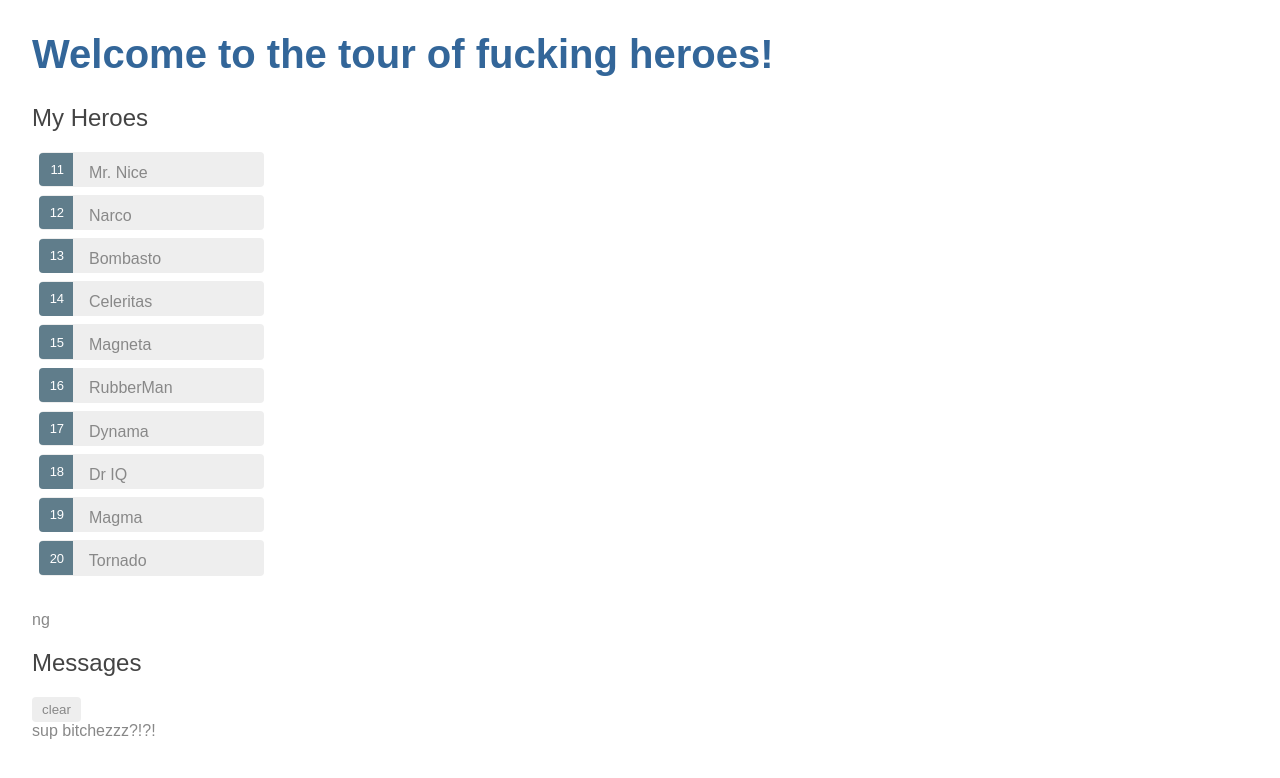
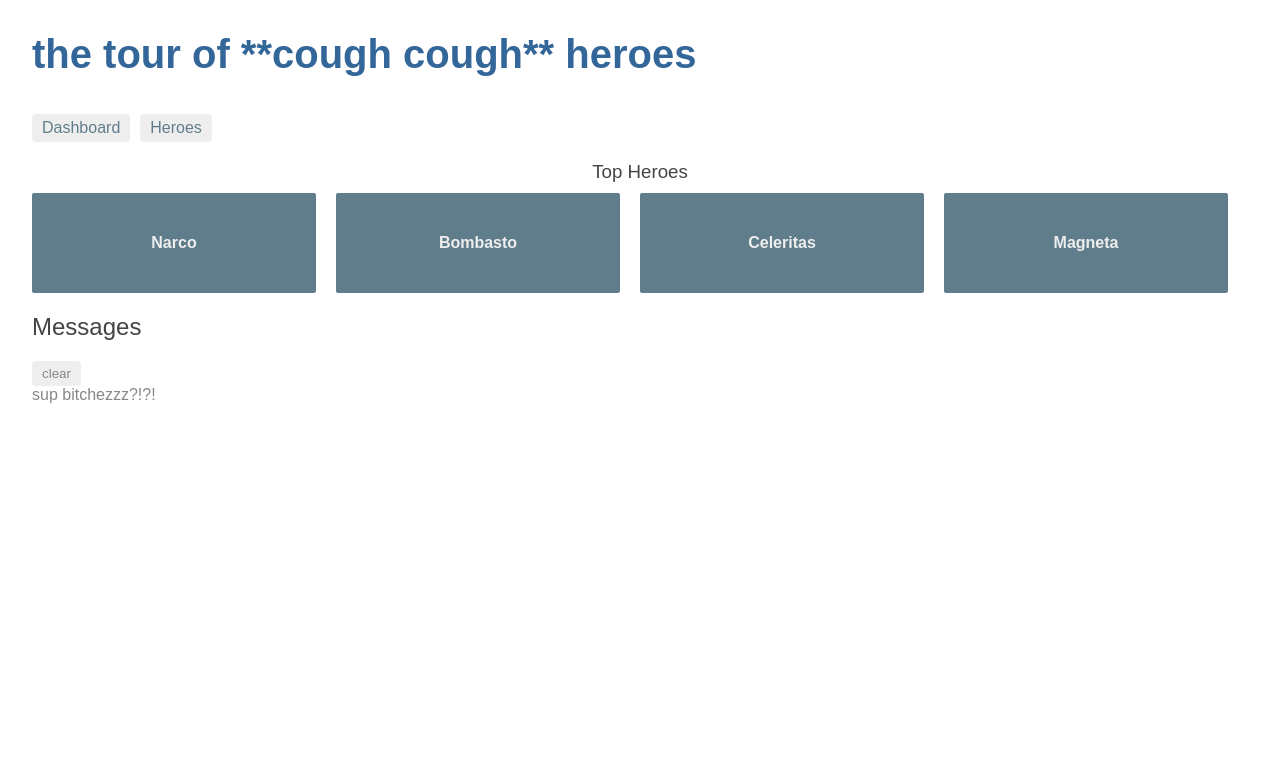
Before and after one commit to shpeacock/angtourofheroes, an Angular app: page /dashboard in a window 1280 px wide. Before the commit this address led to /. Shown: the top 778 px of the page. Built offline with nearby package versions, Linux system fonts and the light colour scheme.

Commit message:
fuckin around wit dem routes

```diff
--- a/src/app/app-routing.module.ts
+++ b/src/app/app-routing.module.ts
@@ -1,9 +1,12 @@
 import { NgModule }             from '@angular/core';
 import { RouterModule, Routes } from '@angular/router';
 import { HeroesComponent }      from './heroes/heroes.component';
+import { DashboardComponent }   from './dashboard/dashboard.component';
 
 const routes: Routes = [
-  { path: 'heroes', component: HeroesComponent }
+  { path: '', redirectTo: '/dashboard', pathMatch: 'full' },
+  { path: 'heroes', component: HeroesComponent },
+  { path: 'dashboard', component: DashboardComponent },
 ];
 
 @NgModule({
--- a/src/app/app.component.html
+++ b/src/app/app.component.html
@@ -1,7 +1,7 @@
-<!--The content below is only a placeholder and can be replaced.-->
-  <h1>
-    Welcome to {{ title }}!
-  </h1>
-<app-heroes></app-heroes>
-<router-outlet>ng </router-outlet>
+<h1>{{title}}</h1>
+<nav>
+  <a routerLink="/dashboard">Dashboard</a>
+  <a routerLink="/heroes">Heroes</a>
+</nav>
+<router-outlet></router-outlet>
 <app-messages></app-messages>
--- a/src/app/app.component.ts
+++ b/src/app/app.component.ts
@@ -6,5 +6,5 @@ import { Component } from '@angular/core';
   styleUrls: ['./app.component.css']
 })
 export class AppComponent {
-  title = 'the tour of fucking heroes';
+  title = 'the tour of **cough cough** heroes';
 }
--- a/src/app/app.module.ts
+++ b/src/app/app.module.ts
@@ -7,13 +7,15 @@ import { HeroesComponent } from './heroes/heroes.component';
 import { MessagesComponent } from './messages/messages.component';
 import { HeroDetailComponent } from './hero-detail/hero-detail.component';
 import { AppRoutingModule } from './app-routing.module';
+import { DashboardComponent } from './dashboard/dashboard.component';
 
 @NgModule({
   declarations: [
     AppComponent,
     HeroesComponent,
     MessagesComponent,
-    HeroDetailComponent
+    HeroDetailComponent,
+    DashboardComponent
   ],
   imports: [
     BrowserModule,
--- /dev/null
+++ b/src/app/dashboard/dashboard.component.css
@@ -0,0 +1,63 @@
+/* DashboardComponent's private CSS styles */
+[class*='col-'] {
+    float: left;
+    padding-right: 20px;
+    padding-bottom: 20px;
+  }
+  [class*='col-']:last-of-type {
+    padding-right: 0;
+  }
+  a {
+    text-decoration: none;
+  }
+  *, *:after, *:before {
+    -webkit-box-sizing: border-box;
+    -moz-box-sizing: border-box;
+    box-sizing: border-box;
+  }
+  h3 {
+    text-align: center;
+    margin-bottom: 0;
+  }
+  h4 {
+    position: relative;
+  }
+  .grid {
+    margin: 0;
+  }
+  .col-1-4 {
+    width: 25%;
+  }
+  .module {
+    padding: 20px;
+    text-align: center;
+    color: #eee;
+    max-height: 120px;
+    min-width: 120px;
+    background-color: #607d8b;
+    border-radius: 2px;
+  }
+  .module:hover {
+    background-color: #eee;
+    cursor: pointer;
+    color: #607d8b;
+  }
+  .grid-pad {
+    padding: 10px 0;
+  }
+  .grid-pad > [class*='col-']:last-of-type {
+    padding-right: 20px;
+  }
+  @media (max-width: 600px) {
+    .module {
+      font-size: 10px;
+      max-height: 75px; }
+  }
+  @media (max-width: 1024px) {
+    .grid {
+      margin: 0;
+    }
+    .module {
+      min-width: 60px;
+    }
+  }
--- /dev/null
+++ b/src/app/dashboard/dashboard.component.html
@@ -0,0 +1,8 @@
+<h3>Top Heroes</h3>
+<div class="grid grid-pad">
+  <a *ngFor="let hero of heroes" class="col-1-4">
+    <div class="module hero">
+      <h4>{{hero.name}}</h4>
+    </div>
+  </a>
+</div>
--- /dev/null
+++ b/src/app/dashboard/dashboard.component.ts
@@ -0,0 +1,23 @@
+import { Component, OnInit } from '@angular/core';
+import { Hero } from '../hero';
+import { HeroService } from '../hero.service';
+
+@Component({
+  selector: 'app-dashboard',
+  templateUrl: './dashboard.component.html',
+  styleUrls: [ './dashboard.component.css' ]
+})
+export class DashboardComponent implements OnInit {
+  heroes: Hero[] = [];
+
+  constructor(private heroService: HeroService) { }
+
+  ngOnInit() {
+    this.getHeroes();
+  }
+
+  getHeroes(): void {
+    this.heroService.getHeroes()
+      .subscribe(heroes => this.heroes = heroes.slice(1, 5));
+  }
+}
```
Also changed, not shown: 1 other file (tests, documents, lock files or other folders).
